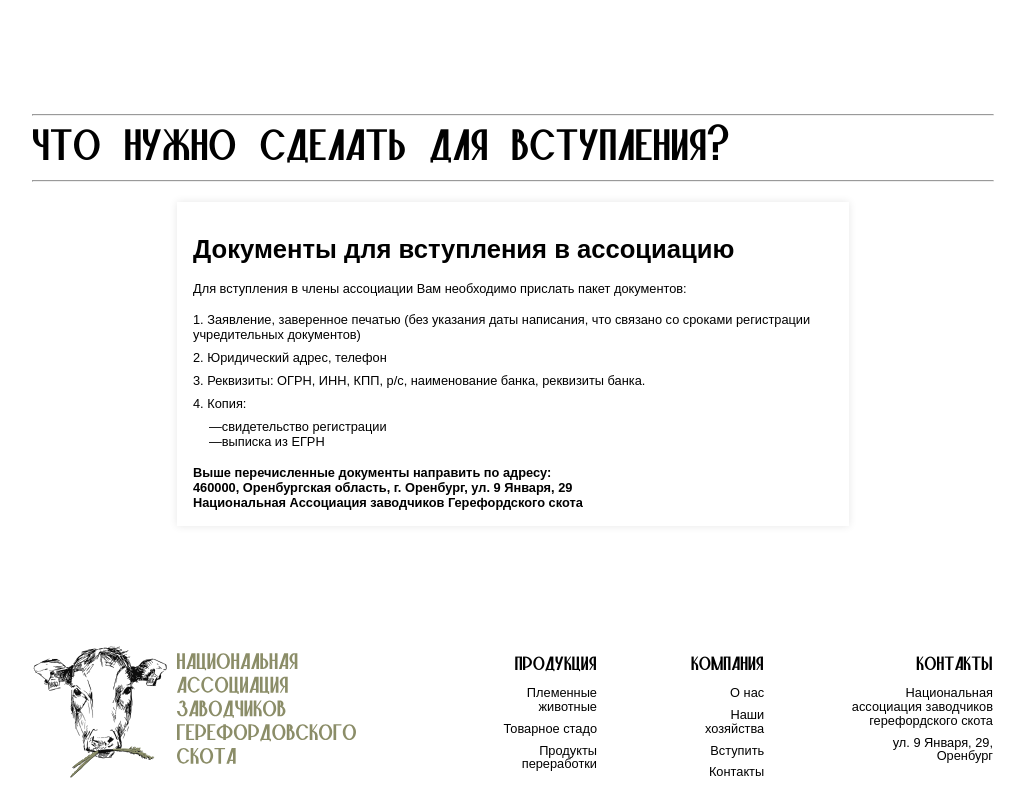
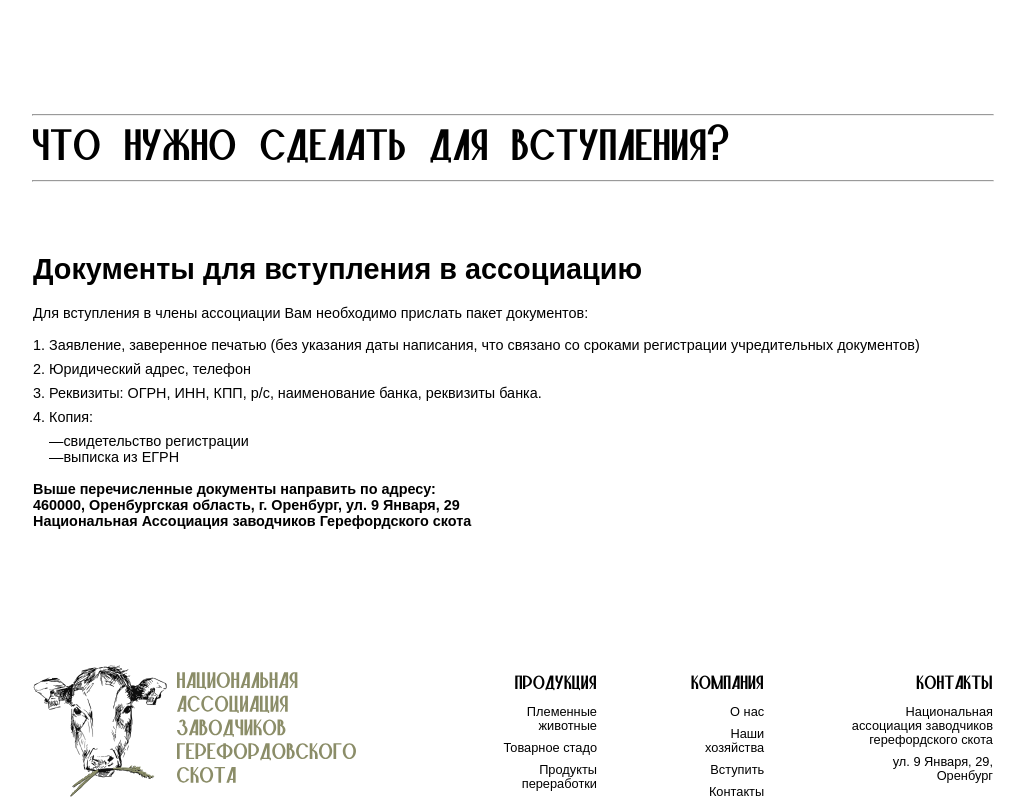
Before and after one commit to LxrdTendx/HerefordSite, a Django app: page /join/ in a window 1280 px wide. Shown: the part 688-1486 px from the top of the page, without its empty margins (127-1152 px from the left). Run offline with Django 4.2, Linux system fonts and the light colour scheme; some libraries are stand-ins or nearby versions; some web fonts are replaced.

Commit message:
~other fixed

```diff
--- a/hereford/herefordsite/templates/join.html
+++ b/hereford/herefordsite/templates/join.html
@@ -253,6 +253,7 @@
         .short-n{
             zoom: 150%;
         }
+
     }
 
     @media (min-width: 1001px) {
@@ -359,12 +360,16 @@
       line-height: 108%;
     }
     .container {
+        width: 75%;
         font-family: 'Fira Sans Condensed', sans-serif;
-        max-width: 800px;
-        margin: 30px auto;
+        font-size: 18px;
+        max-width: 1380px;
+        margin-left: auto;
+        margin-right: auto;
+        margin-top: 50px;
         padding: 20px;
         background-color: #ffffff;
-        box-shadow: 0 0 10px rgba(0,0,0,0.1);
+        /*box-shadow: 0 0 10px rgba(0,0,0,0.1);*/
     }
 
     .documents-list {
```
